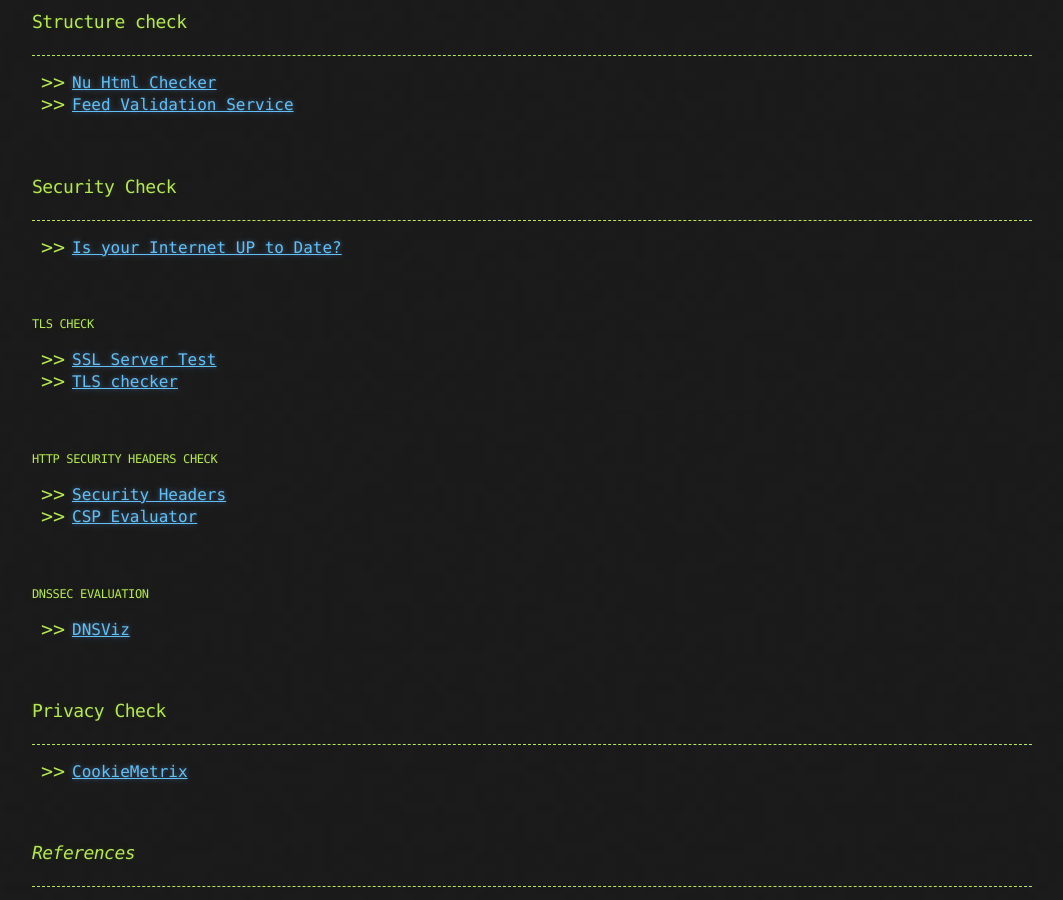
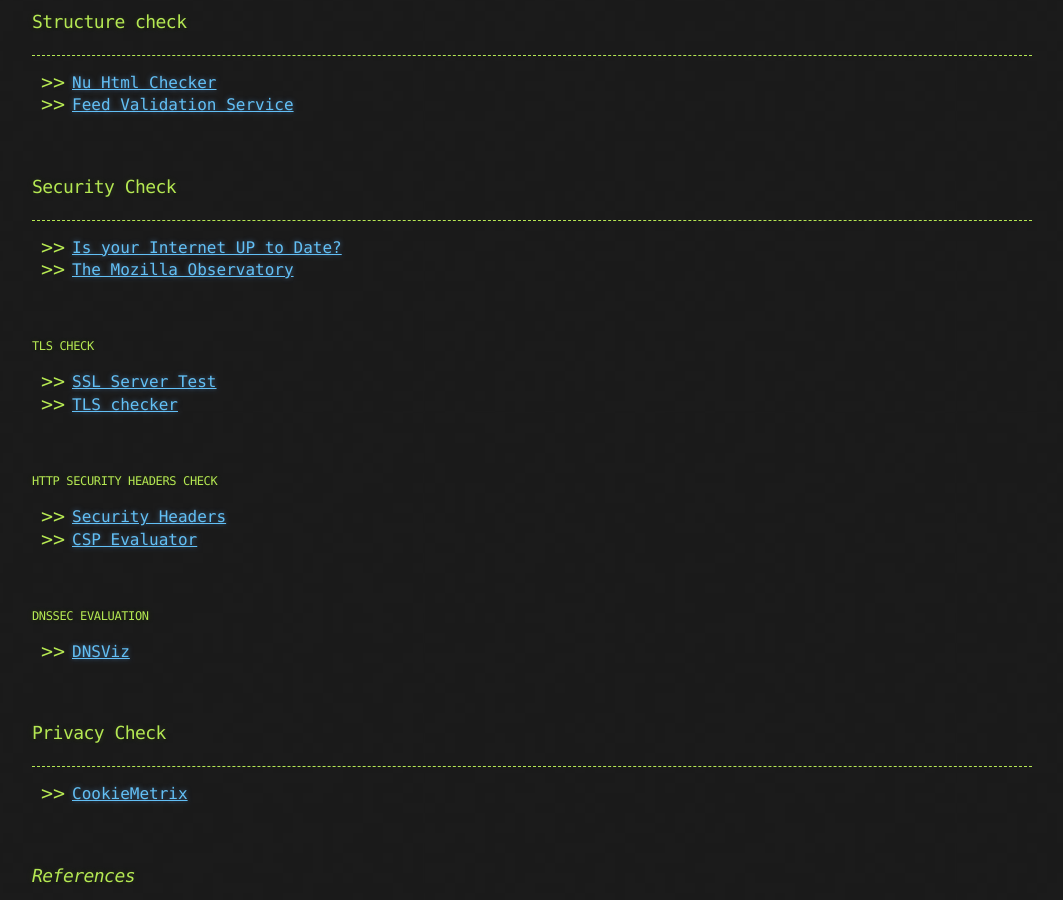
Before and after one commit to CamoCatX/camocatx.github.io, a Jekyll site: the page built from blog/_posts/2022-04-12-handy-benchmarking-tools-for-your-website.md, in a window 1280 px wide and 900 px high, scrolled down 652 px. Shown: the whole window, without its empty margins (108-1171 px from the left). Built offline with Jekyll 4.4.1, drawn with Linux system fonts in a browser that asks for light colours.

Commit message:
Edit new blog post

```diff
--- a/blog/_posts/2022-04-12-handy-benchmarking-tools-for-your-website.md
+++ b/blog/_posts/2022-04-12-handy-benchmarking-tools-for-your-website.md
@@ -24,6 +24,7 @@ This is a list of some handy Server Benchmarking Tools that might be useful for
 ### Security Check
 * * *
 * [Is your Internet UP to Date?](https://en.internet.nl/)
+* [The Mozilla Observatory](https://observatory.mozilla.org/)
 
 <br>
 ##### TLS Check
```
